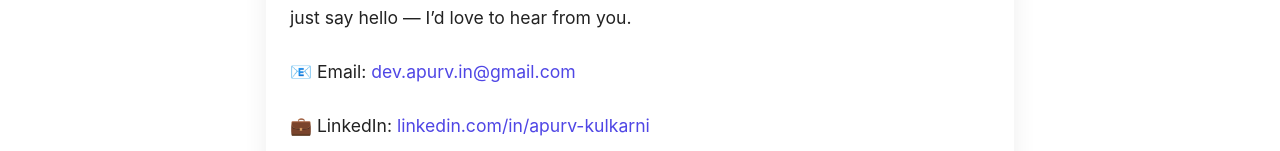
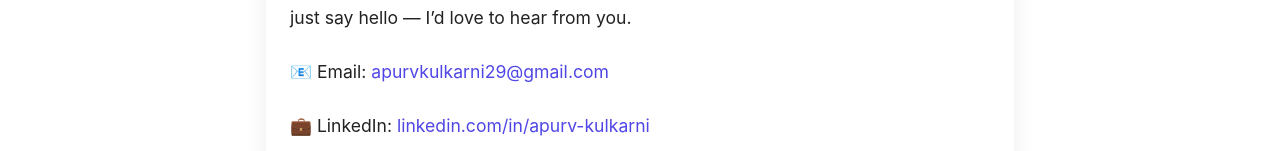
Before and after one commit to apurv-kulkarni-01/my-portfolio, a Next.js app: page /contact in a window 1280 px wide. Shown: the part 289-440 px from the top of the page. Built offline with nearby package versions, Linux system fonts and the light colour scheme.

Commit message:
contact updated

```diff
--- a/app/contact/page.tsx
+++ b/app/contact/page.tsx
@@ -10,8 +10,8 @@ const Contact = () => {
       </div>
       <div>
         📧 Email:{" "}
-        <a href="mailto:apurv@example.com" className={styles.link}>
-          dev.apurv.in@gmail.com
+        <a href="mailto:apurvkulkarni29@gmail.com" className={styles.link}>
+          apurvkulkarni29@gmail.com
         </a>
       </div>
       <div>
```
